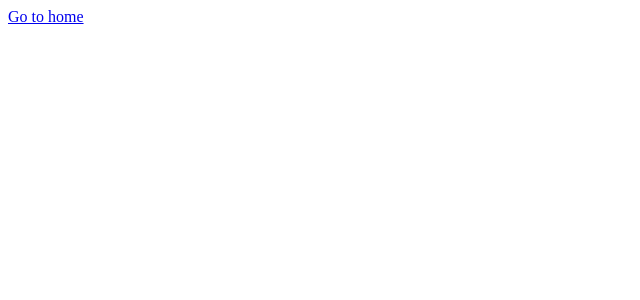
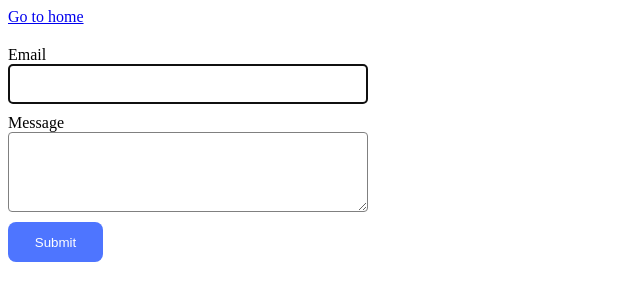
Before and after one commit to Maxym87/goit-js-hw-09, a website built with Vite: page src/2-form.html in a window 1280 px wide. Shown: the whole page, without its empty margins (0-640 px from the left). Built offline with nearby package versions, Linux system fonts and the light colour scheme.

Commit message:
add markup & styles 2-form

```diff
--- a/src/2-form.html
+++ b/src/2-form.html
@@ -10,6 +10,17 @@
   <body>
     <section>
       <a href="./index.html">Go to home</a>
+      <form class="feedback-form" autocomplete="off">
+        <label>
+          Email
+          <input type="email" name="email" autofocus />
+        </label>
+        <label>
+          Message
+          <textarea name="message" rows="8"></textarea>
+        </label>
+        <button type="submit">Submit</button>
+      </form>
     </section>
     <script type="module" src="./js/2-form.js"></script>
   </body>
--- a/src/css/2-form.css
+++ b/src/css/2-form.css
@@ -0,0 +1,42 @@
+a {display: block;
+margin-bottom: 20px;}
+
+.feedback-form{
+  display: flex;
+flex-direction: column;
+}
+
+label {
+  display: flex;
+  flex-direction: column;
+  margin-bottom: 10px;
+}
+
+input {
+width: 360px;
+height: 40px;
+box-sizing: border-box;
+border: 1px solid #808080;
+border-radius: 4px;
+}
+textarea {
+  width: 360px;
+  height: 80px;
+  box-sizing: border-box;
+    border: 1px solid #808080;
+    border-radius: 4px;
+}
+
+button {
+  width: 95px;
+  height: 40px;
+  background-color: #4E75FF;
+  color: #ffffff;
+  border: none;
+  border-radius: 8px;
+  cursor: pointer;
+  outline: none;
+}
+button:hover {
+  background-color: #6C8CFF;
+}
--- a/src/css/styles.css
+++ b/src/css/styles.css
@@ -7,3 +7,4 @@
 @import url('./reset.css');
 @import url('./1-gallery.css');
 @import url('./index.css');
+@import url('./2-form.css');
```
